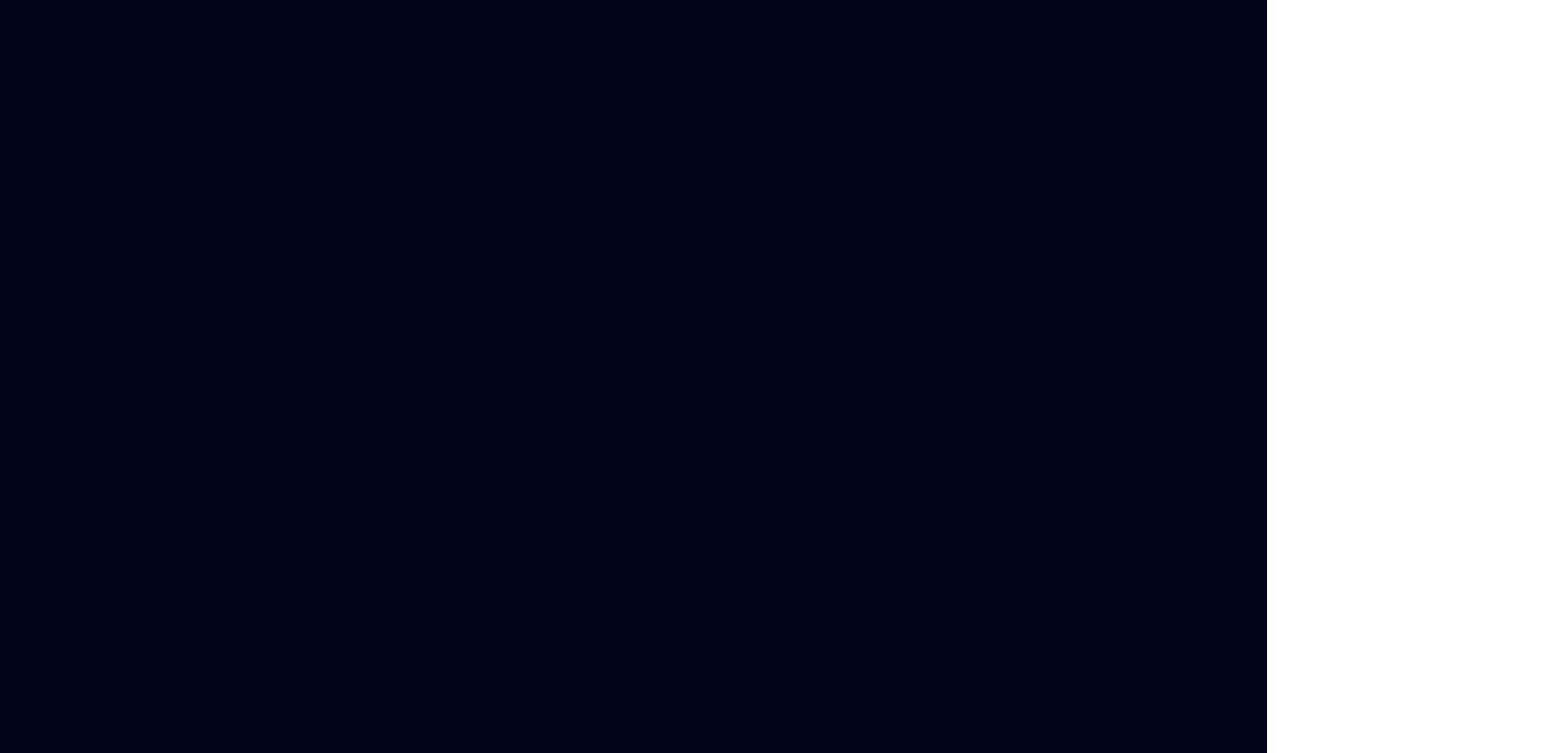
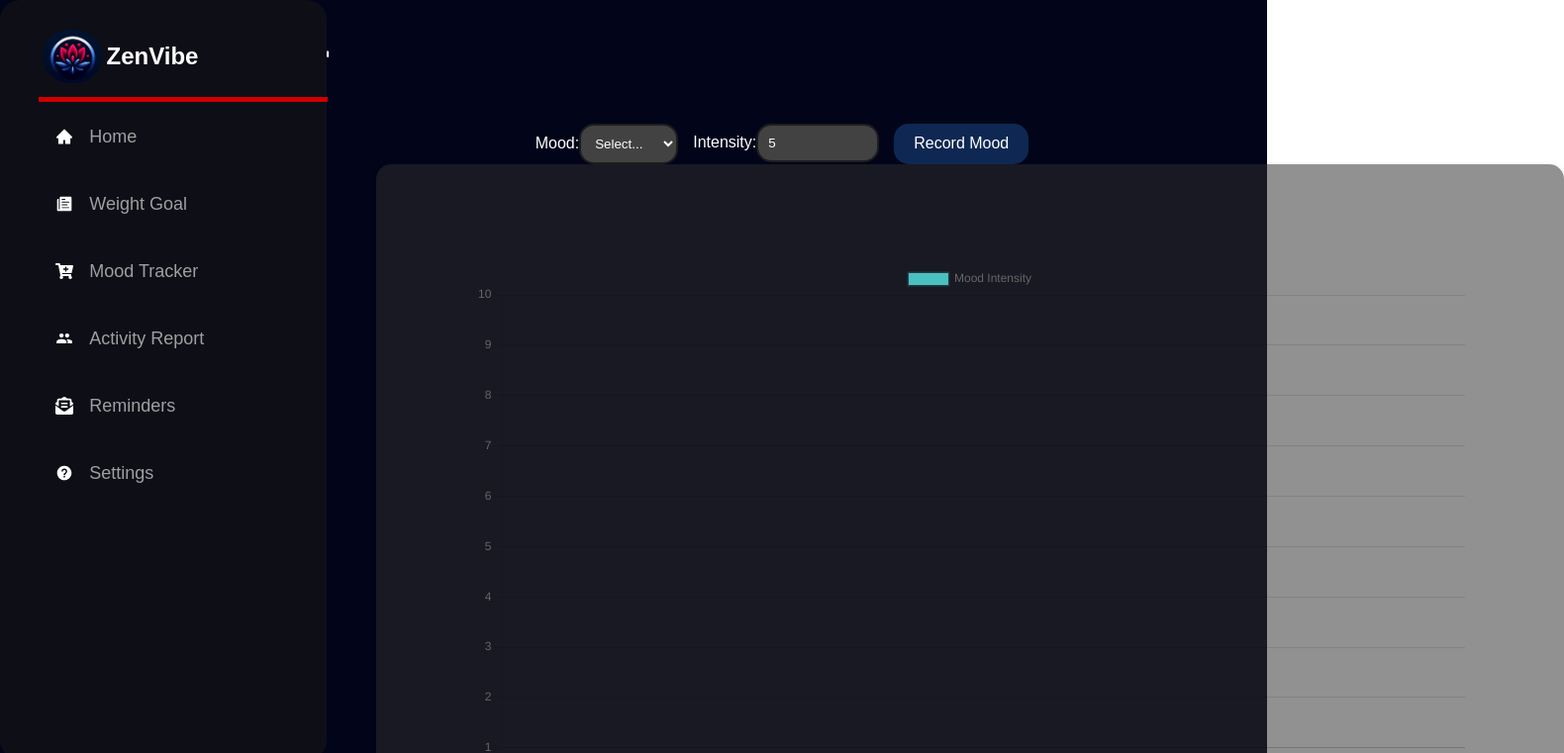
Before and after one commit to noclipping/ZenVibeFrontend, a React (Vite) app: page /mood in a window 1280 px wide. Before the commit this address had no page. Shown: the top 761 px of the page at 99% size, 1580 px wide, since content can reach past the window. Built offline with nearby package versions, Linux system fonts and the light colour scheme.

Commit message:
started chartjs for mood tracking

```diff
--- a/package.json
+++ b/package.json
@@ -12,7 +12,9 @@
   "dependencies": {
     "chart.js": "^4.4.1",
     "chartjs-plugin-annotation": "^3.0.1",
+    "prop-types": "^15.8.1",
     "react": "^18.2.0",
+    "react-chartjs-2": "^5.2.0",
     "react-dom": "^18.2.0",
     "react-icons": "^4.12.0",
     "react-router-dom": "^6.21.0"
--- /dev/null
+++ b/src/components/FeaturePage/MoodTracker/MoodEntryForm.jsx
@@ -0,0 +1,68 @@
+// src/components/MoodEntryForm.jsx
+import PropTypes from 'prop-types';
+import { useState } from 'react';
+
+
+function MoodEntryForm({ onSubmit }) {
+    const [mood, setMood] = useState('');
+    const [intensity, setIntensity] = useState(5); // Mid-point of scale 1-10
+
+    const handleSubmit = (e) => {
+        e.preventDefault();
+        onSubmit({ date: new Date(), mood, intensity });
+        setMood('');
+        setIntensity(5); // Reset form
+    };
+
+    MoodEntryForm.propTypes = {
+        onSubmit: PropTypes.func.isRequired,
+      };
+
+      return (
+        <form onSubmit={handleSubmit} className="mood-entry-form">
+            <div className="form-group">
+                <label className="mood-label">
+                    Mood:
+                    <select value={mood} onChange={e => setMood(e.target.value)} required className="mood-select">
+                        <option value="">Select...</option>
+                        <option value="Happy">Happy</option>
+                        <option value="Sad">Sad</option>
+                        <option value="Anxious">Anxious</option>
+                        <option value="Excited">Excited</option>
+                        <option value="Tired">Tired</option>
+                        <option value="Angry">Angry</option>
+                        <option value="Calm">Calm</option>
+                        <option value="Stressed">Stressed</option>
+                        <option value="Content">Content</option>
+                        <option value="Hopeful">Hopeful</option>
+                        <option value="Frustrated">Frustrated</option>
+                        <option value="Overwhelmed">Overwhelmed</option>
+                        <option value="Joyful">Joyful</option>
+                        <option value="Grateful">Grateful</option>
+                        <option value="Inspirational">Inspirational</option>
+                        {/* Add other moods as needed */}
+                    </select>
+                </label>
+            </div>
+
+            <div className="form-group">
+                <label className="intensity-label">
+                    Intensity:
+                    <input
+                        type="number"
+                        value={intensity}
+                        onChange={e => setIntensity(e.target.value)}
+                        min="1"
+                        max="10"
+                        required
+                        className="intensity-input"
+                    />
+                </label>
+            </div>
+
+            <button type="submit" className="submit-button">Record Mood</button>
+        </form>
+    );
+}
+
+export default MoodEntryForm;
--- /dev/null
+++ b/src/components/FeaturePage/MoodTracker/MoodGraph.jsx
@@ -0,0 +1,45 @@
+import { Line } from 'react-chartjs-2';
+import PropTypes from 'prop-types';
+import './MoodTracker.css'
+
+
+function MoodGraph({ moodData }) {
+    const data = {
+        labels: moodData.map(entry => entry.date.toLocaleDateString()),
+        datasets: [{
+            label: 'Mood Intensity',
+            data: moodData.map(entry => entry.intensity),
+            fill: false,
+            backgroundColor: 'rgb(75, 192, 192)',
+            borderColor: 'rgba(75, 192, 192, 0.2)',
+        }],
+    };
+
+
+
+    const options = {
+        scales: {
+            y: {
+                min: 1,
+                max: 10,
+            },
+        },
+    };
+
+    return (
+        <div className="mood-graph-container">
+            <Line data={data} options={options} />
+        </div>
+    );
+}
+
+MoodGraph.propTypes = {
+    moodData: PropTypes.arrayOf(
+      PropTypes.shape({
+        date: PropTypes.instanceOf(Date).isRequired,
+        mood: PropTypes.string.isRequired,
+        intensity: PropTypes.number.isRequired,
+      })
+    ).isRequired,
+  };
+  export default MoodGraph;
--- /dev/null
+++ b/src/components/FeaturePage/MoodTracker/MoodTracker.css
@@ -0,0 +1,74 @@
+/* src/components/MoodTracker.css */
+
+:root {
+    --background-color: #2d2c2c85;
+    --text-color: #fff;
+    --form-background-color: #424242;
+    --button-color: #0e2853;
+    --button-hover-color: #201f1f;
+    --border-radius: 15px;
+    --box-shadow: 0 2px 5px rgba(0, 0, 0, 0.2);
+  }
+
+  /* Overall container */
+  .mood-tracker-container {
+      display: flex;
+      flex-direction: column;
+      align-items: center;
+      padding: 20px;
+      background-color: var(--background-color);
+      color: var(--text-color);
+      border-radius: 20px;
+      box-shadow: var(--box-shadow);
+      max-width: 200px; /* Adjust as per design */
+      margin: 0 auto; /* Centering the container */
+      height: 75vh; /* Adjust height to fill screen vertically */
+      justify-content: space-around; /* Distribute space evenly */
+  }
+
+  /* Form styling */
+  .mood-entry-form {
+      display: flex;
+      flex-wrap: wrap;
+      gap: 15px;
+      justify-content: center;
+  }
+
+  .mood-entry-form select,
+  .mood-entry-form input {
+      padding: 10px;
+      border: 2px solid #1e1d1d;
+      border-radius: var(--border-radius);
+      width: 100px; /* Adjust as needed */
+      background-color: var(--form-background-color);
+      color: var(--text-color);
+  }
+
+  .mood-entry-form button {
+      padding: 10px 20px;
+      background-color: var(--button-color);
+      color: var(--text-color);
+      border: none;
+      border-radius: var(--border-radius);
+      cursor: pointer;
+      transition: background-color 0.3s;
+  }
+
+  .mood-entry-form button:hover {
+      background-color: var(--button-hover-color);
+  }
+
+  /* Chart area */
+  .mood-graph-container {
+      width: 1000px; /* Adjust the width of the chart area */
+      padding: 100px;
+      border-radius: var(--border-radius);
+      box-shadow: var(--box-shadow);
+      background-color: var(--background-color);
+      margin-left: 380px;
+  }
+
+  .mood-graph-container canvas {
+      width: 100% !important; /* Make the graph a little smaller */
+      height: auto !important;
+  }
--- a/src/components/FeaturePage/WeightLog/WeightLog.jsx
+++ b/src/components/FeaturePage/WeightLog/WeightLog.jsx
@@ -1,9 +1,11 @@
-import { useState, useEffect, useRef, useCallback } from 'react';
-import { Chart, registerables } from 'chart.js';
+import { useState, useEffect } from 'react';
+import { Line } from 'react-chartjs-2';
+import Chart from 'chart.js/auto'; // Import Chart from 'chart.js/auto'
 import annotationPlugin from 'chartjs-plugin-annotation';
 import '../../FeaturePage/WeightLog/WeightLog.css'; // Adjust the path as needed
 
-Chart.register(...registerables, annotationPlugin);
+// Register the annotation plugin
+Chart.register(annotationPlugin);
 
 function WeightLog() {
     const [weight, setWeight] = useState('');
@@ -21,62 +23,10 @@ function WeightLog() {
         ],
     });
 
-    const chartRef = useRef(null);
-    const chartInstance = useRef(null);
-
-    const updateChart = useCallback(() => {
-        if (chartInstance.current) {
-            chartInstance.current.destroy();
-        }
-
-        const ctx = chartRef.current.getContext('2d');
-        const goalValue = parseFloat(weightGoal); // Ensure it's a number
-        const annotations = goalValue ? {
-            line1: {
-                type: 'line',
-                yMin: goalValue,
-                yMax: goalValue,
-                borderColor: 'red',
-                borderWidth: 2,
-                label: {
-                    content: 'Weight Goal: ' + goalValue + ' lb',
-                    enabled: true,
-                    position: 'start',
-                },
-            },
-        } : {};
-
-        chartInstance.current = new Chart(ctx, {
-            type: 'line',
-            data: weightData,
-            options: {
-                scales: {
-                    y: {
-                        beginAtZero: false,
-                    },
-                },
-                elements: {
-                    line: {
-                        tension: 0.4,
-                    },
-                    point: {
-                        radius: 5,
-                    },
-                },
-                plugins: {
-                    annotation: {
-                        annotations: annotations,
-                    },
-                },
-            },
-        });
-    }, [weightData, weightGoal]);
-
     useEffect(() => {
         localStorage.setItem('weightGoal', weightGoal);
         localStorage.setItem('weightData', JSON.stringify(weightData));
-        updateChart();
-    }, [weightData, weightGoal, updateChart]);
+    }, [weightData, weightGoal]);
 
     const handleWeightSubmit = (e) => {
         e.preventDefault();
@@ -97,7 +47,6 @@ function WeightLog() {
     const handleGoalSubmit = (e) => {
         e.preventDefault();
         setWeightGoal(e.target.previousElementSibling.value); // Set weight goal from input
-        updateChart(); // Update the chart to show the goal line
     };
 
     const clearData = () => {
@@ -116,13 +65,46 @@ function WeightLog() {
                 },
             ],
         });
-        updateChart();
+    };
+
+    const chartOptions = {
+        scales: {
+            y: {
+                beginAtZero: false,
+            },
+        },
+        elements: {
+            line: {
+                tension: 0.4,
+            },
+            point: {
+                radius: 5,
+            },
+        },
+        plugins: {
+            annotation: {
+                annotations: {
+                    line1: weightGoal ? {
+                        type: 'line',
+                        yMin: parseFloat(weightGoal),
+                        yMax: parseFloat(weightGoal),
+                        borderColor: 'red',
+                        borderWidth: 2,
+                        label: {
+                            content: 'Weight Goal: ' + weightGoal + ' lb',
+                            enabled: true,
+                            position: 'start',
+                        },
+                    } : null,
+                },
+            },
+        },
     };
 
     return (
         <div className="weight-log-container">
             <div className="weight-log-chart">
-                <canvas ref={chartRef} />
+                <Line data={weightData} options={chartOptions} />
             </div>
             <form onSubmit={handleWeightSubmit} className="weight-log-form">
                 <input
--- /dev/null
+++ b/src/pages/MoodTracker.jsx
@@ -0,0 +1,24 @@
+// src/components/MoodTracker.jsx
+import { useState } from 'react';
+import MoodEntryForm from '../components/FeaturePage/MoodTracker/MoodEntryForm';
+import MoodGraph from '../components/FeaturePage/MoodTracker/MoodGraph'; // This is the graph component from the previous guide
+import SideNav from '../components/dashboard/sidebar/SideNav';
+
+function MoodTracker() {
+    const [moods, setMoods] = useState([]);
+
+    const handleNewMood = (moodEntry) => {
+        setMoods([...moods, moodEntry]);
+    };
+
+    return (
+        <div>
+            <h1>Mood Tracker</h1>
+            <MoodEntryForm onSubmit={handleNewMood} />
+            <MoodGraph moodData={moods} />
+            <SideNav/>
+        </div>
+    );
+}
+
+export default MoodTracker;
--- a/src/routes/App.jsx
+++ b/src/routes/App.jsx
@@ -3,6 +3,7 @@ import LandingPage from "../components/landingPage/LandingPage";
 import AuthPage from "../components/auth/AuthPage";
 import ProtectedPage from "../components/dashboard/ProtectedPage";
 import WeightGoal from "../../src/pages/WeightGoal";
+import MoodTracker from '../pages/MoodTracker';
 
 function App() {
   return (
@@ -12,6 +13,7 @@ function App() {
         <Route path="/auth" element={<AuthPage />} />
         <Route path="/protected" element={<ProtectedPage />} />
         <Route path="/weight-goal" element={<WeightGoal />} />
+        <Route path="/mood" element={<MoodTracker />} />
       </Routes>
     </Router>
   );
```
Also changed, not shown: src/components/FeaturePage/WeightLog/WeightLog.css (+9 -6 lines), 1 other file (tests, documents, lock files or other folders).
